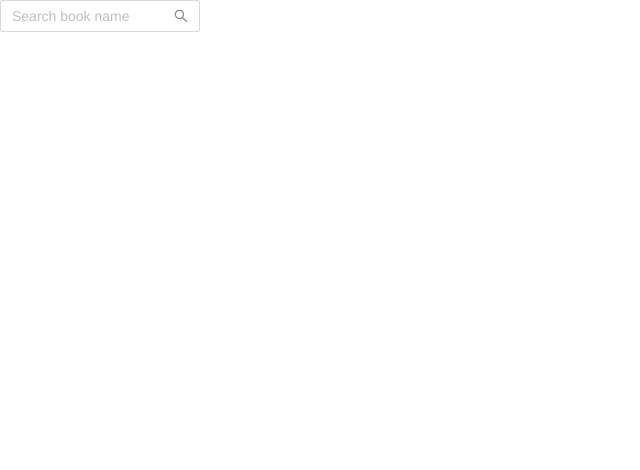
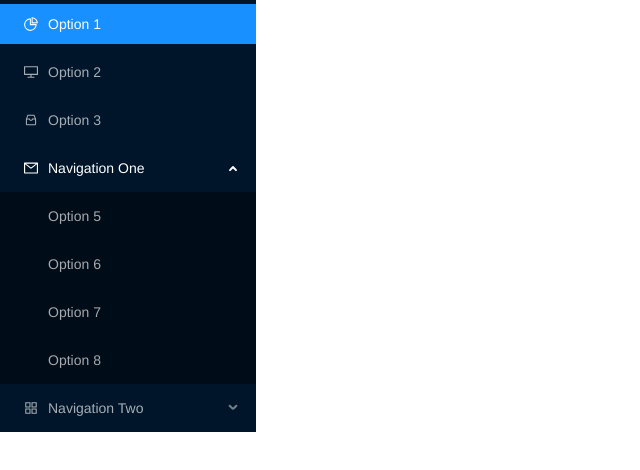
Before and after one commit to LinXiNotDream/rain-reader, a Vue app: page /#/Search in a window 1280 px wide. Shown: the top 470 px of the page, without its empty margins (0-640 px from the left). Built offline with nearby package versions, Linux system fonts and the light colour scheme.

Commit message:
换成todo项目吧

```diff
--- a/src/pages/main/Search.vue
+++ b/src/pages/main/Search.vue
@@ -1,21 +1,70 @@
 <template>
-  <a-input-search
-    v-model:value="value"
-    placeholder="Search book name"
-    style="width: 200px"
-    @search="onSearch"
-  />
+    <div style="width: 256px">
+        <a-menu
+            v-model:openKeys="state.openKeys"
+            v-model:selectedKeys="state.selectedKeys"
+            mode="inline"
+            theme="dark"
+        >
+            <a-menu-item key="1">
+                <template #icon>
+                    <PieChartOutlined />
+                </template>
+                <span>Option 1</span>
+            </a-menu-item>
+            <a-menu-item key="2">
+                <template #icon>
+                    <DesktopOutlined />
+                </template>
+                <span>Option 2</span>
+            </a-menu-item>
+            <a-menu-item key="3">
+                <template #icon>
+                    <InboxOutlined />
+                </template>
+                <span>Option 3</span>
+            </a-menu-item>
+            <a-sub-menu key="sub1">
+                <template #icon>
+                    <MailOutlined />
+                </template>
+                <template #title>Navigation One</template>
+                <a-menu-item key="5">Option 5</a-menu-item>
+                <a-menu-item key="6">Option 6</a-menu-item>
+                <a-menu-item key="7">Option 7</a-menu-item>
+                <a-menu-item key="8">Option 8</a-menu-item>
+            </a-sub-menu>
+            <a-sub-menu key="sub2">
+                <template #icon>
+                    <AppstoreOutlined />
+                </template>
+                <template #title>Navigation Two</template>
+                <a-menu-item key="9">Option 9</a-menu-item>
+                <a-menu-item key="10">Option 10</a-menu-item>
+                <a-sub-menu key="sub3" title="Submenu">
+                    <a-menu-item key="11">Option 11</a-menu-item>
+                    <a-menu-item key="12">Option 12</a-menu-item>
+                </a-sub-menu>
+            </a-sub-menu>
+        </a-menu>
+    </div>
 </template>
 
 <script lang="ts" setup>
-import { ref } from 'vue'
+import { reactive, watch } from 'vue'
+import {
+    PieChartOutlined,
+    MailOutlined,
+    DesktopOutlined,
+    InboxOutlined,
+    AppstoreOutlined,
+} from '@ant-design/icons-vue'
 
-const value = ref<string>('')
-
-const onSearch = (searchValue: string) => {
-  console.log('use value', searchValue)
-  console.log('or use this.value', value.value)
-}
+const state = reactive({
+    selectedKeys: ['1'],
+    openKeys: ['sub1'],
+    preOpenKeys: ['sub1'],
+})
 </script>
 
 <style lang="scss" scoped></style>
```
Also changed, not shown: src/components/layout.vue (added, +18 -0 lines), src/pages/main/index.vue (added), 1 other file (tests, documents, lock files or other folders).
